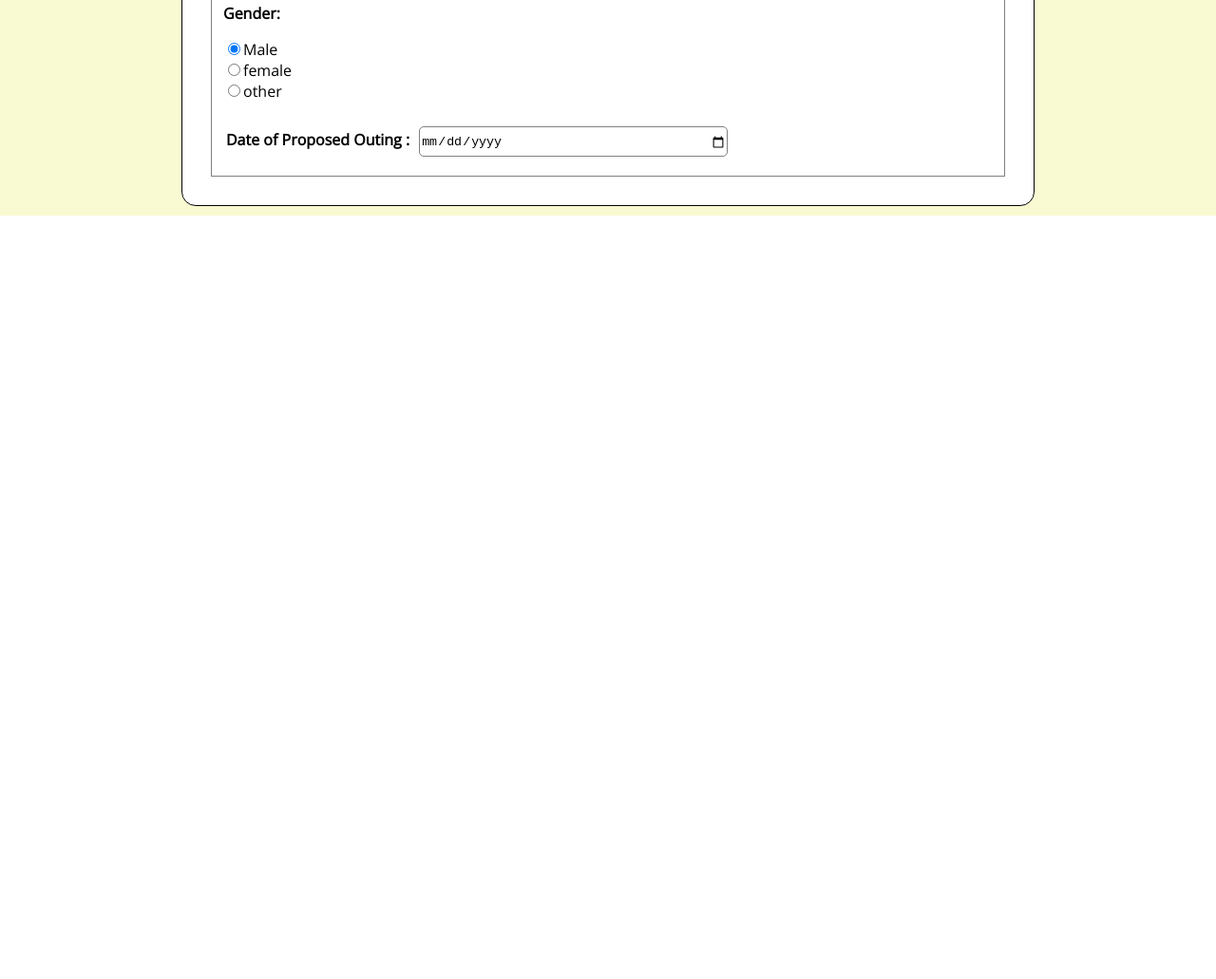
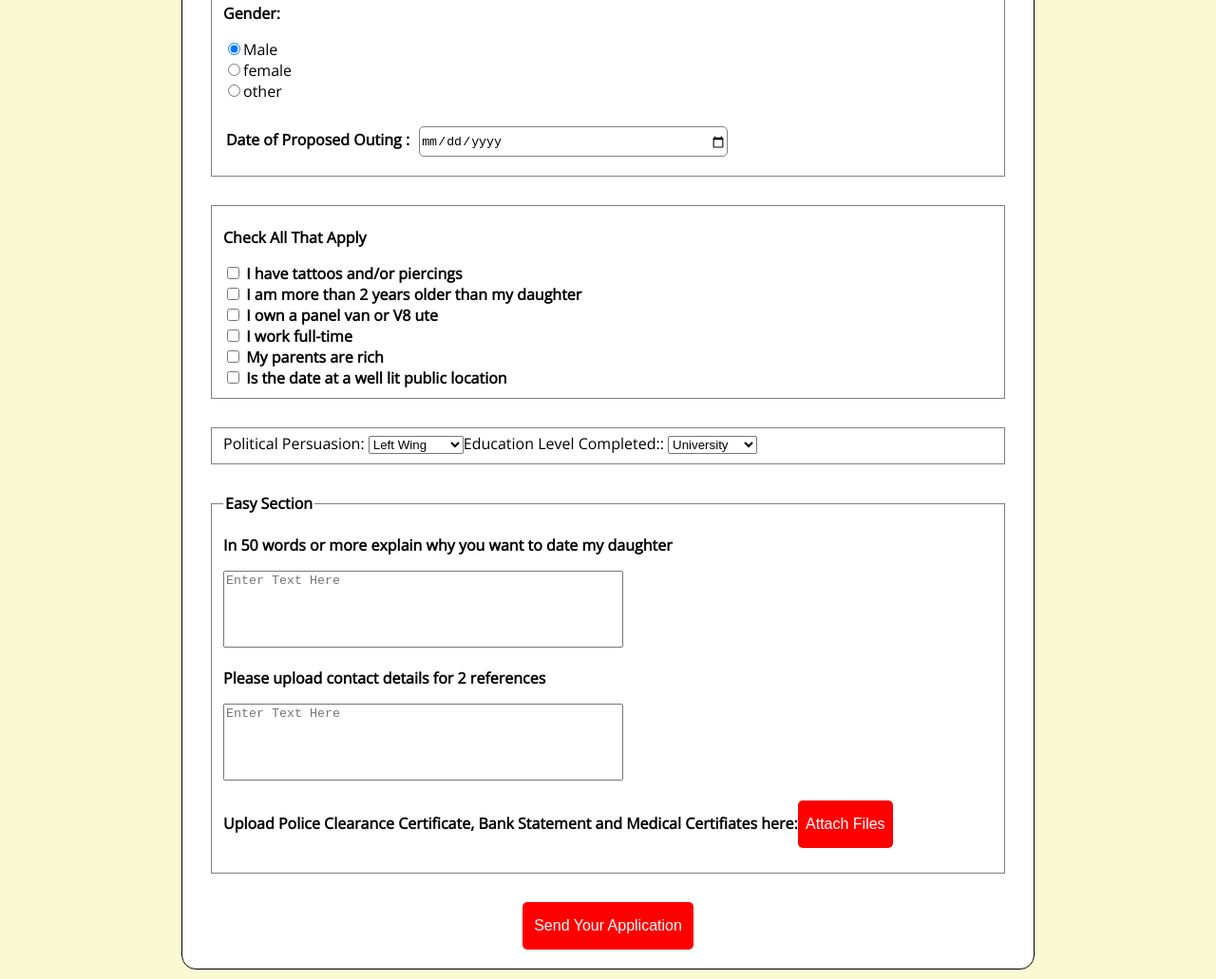
Before and after one commit to amirSh10/css-project-sample, a React app: page / in a window 1280 px wide. Shown: the part 491-1522 px from the top of the page at 95% size. Before the commit the page ends 800 px from the top, so only its background shows below. Built offline with nearby package versions, Linux system fonts and the light colour scheme.

Commit message:
complete client side

```diff
--- a/src/component/Form.js
+++ b/src/component/Form.js
@@ -93,6 +93,107 @@ function Form_date() {
                     </div>
                   </div>
                 </fieldset>
+                <fieldset className="margin_of_filedset">
+                  <p>
+                    <b>Check All That Apply</b>
+                  </p>
+                  <div className="flex_of_form_cloume">
+                    <div>
+                      <label className="style_of_label_form">
+                        <input type={"checkbox"}></input> I have tattoos and/or
+                        piercings
+                      </label>
+                    </div>
+                    <div>
+                      <label className="style_of_label_form">
+                        <input type={"checkbox"}></input> I am more than 2 years
+                        older than my daughter
+                      </label>
+                    </div>
+                    <div>
+                      <label className="style_of_label_form">
+                        <input type={"checkbox"}></input> I own a panel van or
+                        V8 ute
+                      </label>
+                    </div>
+                    <div>
+                      <label className="style_of_label_form">
+                        <input type={"checkbox"}></input> I work full-time
+                      </label>
+                    </div>
+                    <div>
+                      <label className="style_of_label_form">
+                        <input type={"checkbox"}></input> My parents are rich
+                      </label>
+                    </div>
+                    <div>
+                      <label className="style_of_label_form">
+                        <input type={"checkbox"}></input> Is the date at a well
+                        lit public location
+                      </label>
+                    </div>
+                  </div>
+                </fieldset>
+                <fieldset className="margin_of_filedset">
+                  <div className="flex_of_select_option_row">
+                    <div>
+                      <label>
+                        Political Persuasion:{" "}
+                        <select>
+                          <option>Left Wing</option>
+                          <option>Right Wing</option>
+                          <option>Conservative</option>
+                          <option>Nazi</option>
+                        </select>
+                      </label>
+                    </div>
+                    <div>
+                      <label>
+                        Education Level Completed::{" "}
+                        <select>
+                          <option>University</option>
+                          <option>College</option>
+                          <option>High School </option>
+                          <option>None</option>
+                        </select>
+                      </label>
+                    </div>
+                  </div>
+                </fieldset>
+                {/* easy section */}
+                <fieldset className="margin_of_filedset">
+                  <legend style={{ fontWeight: "900" }}>Easy Section</legend>
+                  <p className="">
+                    <b>
+                      In 50 words or more explain why you want to date my
+                      daughter
+                    </b>
+                  </p>
+                  <textarea
+                    placeholder="Enter Text Here"
+                    cols={50}
+                    rows={5}
+                    style={{ resize: "none" }}
+                  ></textarea>
+                  <p className="">
+                    <b>Please upload contact details for 2 references</b>
+                  </p>
+                  <textarea
+                    placeholder="Enter Text Here"
+                    cols={50}
+                    rows={5}
+                    style={{ resize: "none" }}
+                  ></textarea>
+                  <p className="">
+                    <b>
+                    Upload Police Clearance Certificate, Bank Statement and Medical Certifiates here:
+                    </b>
+                    <button className="style_of_btn_servery_form">Attach Files</button>
+                  </p>
+                </fieldset>
+                <div className="flex_of_btn_to_set_center">
+                <button className="style_of_btn_servery_form second_style_of_btn_send"> Send Your Application</button>
+                </div>
               </form>
             </div>
           </section>
--- a/src/component/style/style.css
+++ b/src/component/style/style.css
@@ -27,7 +27,6 @@ body{
     display: flex;
     flex-direction: column;
     justify-content: center;
-
 }
 
 .flex_of_header_date{
@@ -77,3 +76,31 @@ body{
   width: 80px;
   text-align: right ;
 }
+
+.flex_of_select_option_row{
+    display: flex;
+    flex-direction: row;
+}
+
+.style_of_btn_servery_form{
+    width: 100px;
+    height: 50px;
+    border: none;
+    background-color: red;
+    font-size: 1rem;
+    font-weight: 300;
+    color: #fff;
+    border-radius: 5px;
+}
+
+.second_style_of_btn_send{
+    width: 20%;
+    height: 50px;
+    margin-bottom: 20px;
+}
+
+.flex_of_btn_to_set_center{
+
+    display: flex;
+    justify-content: center;
+}
```
